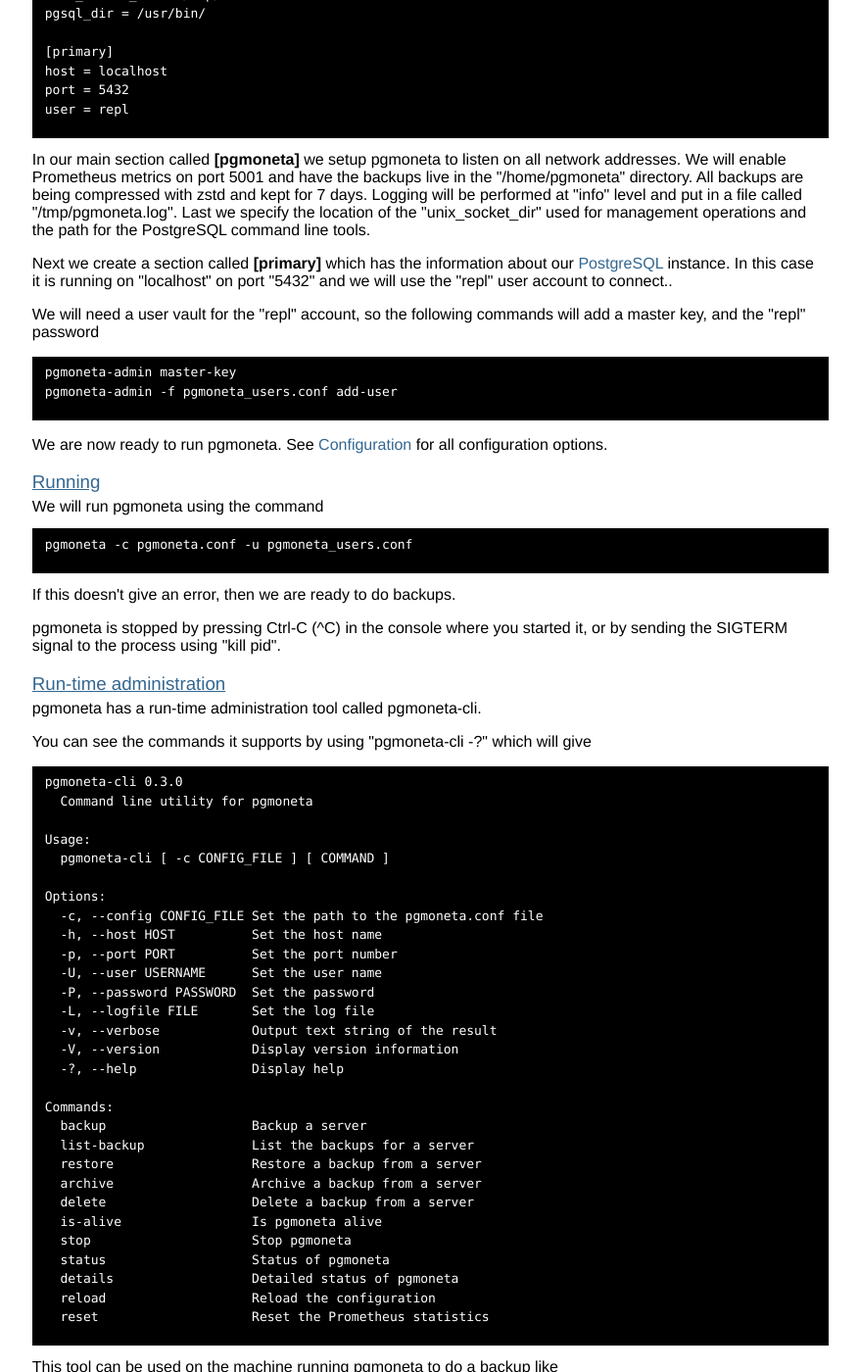
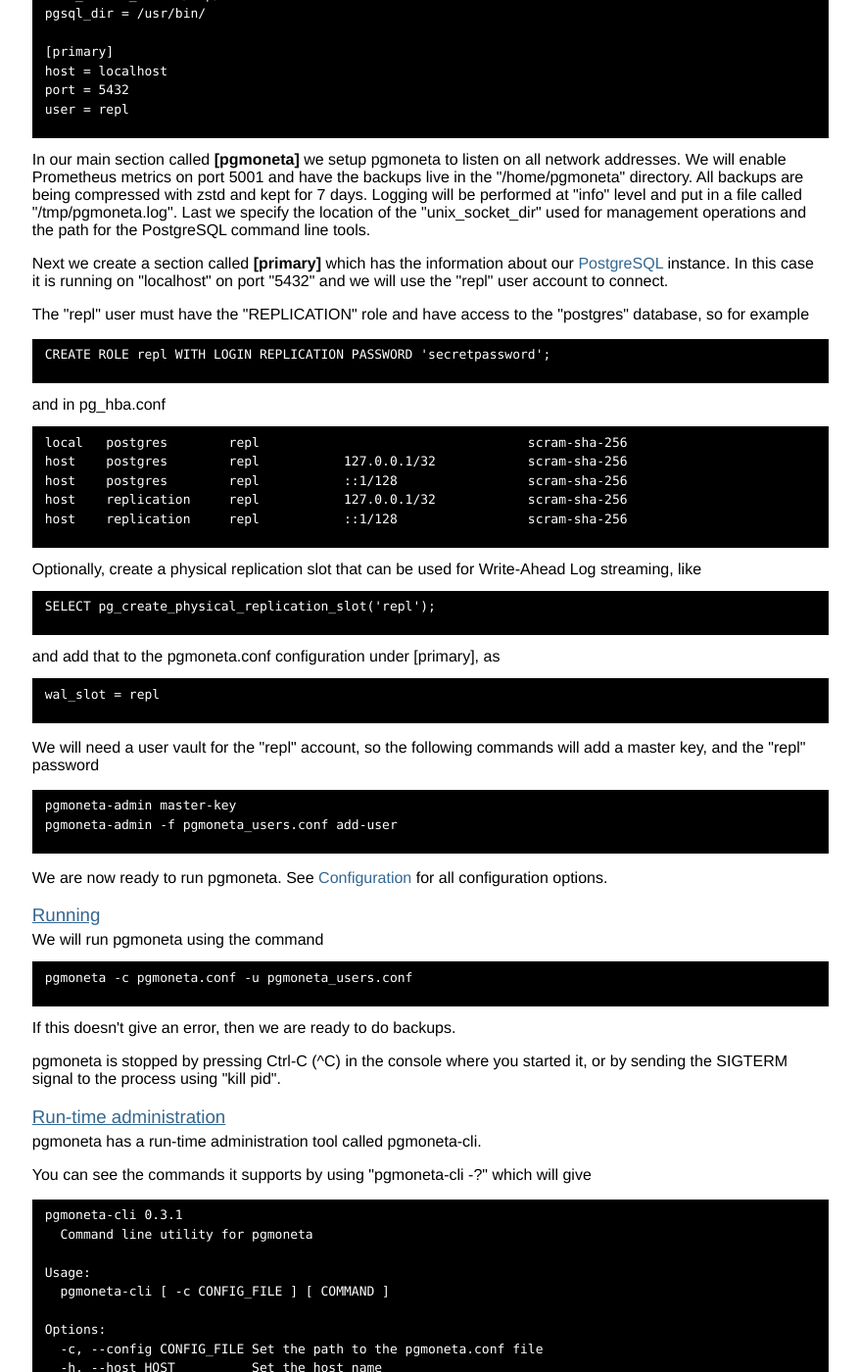
Before and after one commit to pgmoneta/pgmoneta.github.io, a Jekyll site: the page built from gettingstarted.html, in a window 1280 px wide and 1400 px high, scrolled down 855 px. Shown: the whole window at 98% size, without its empty margins (220-1097 px from the left). Built offline with Jekyll 4.4.1, drawn with Linux system fonts in a browser that asks for light colours; some web fonts are replaced; some of the changed text lies outside the part shown.

Commit message:
pgmoneta 0.3.1

```diff
--- a/_data/releases.yml
+++ b/_data/releases.yml
@@ -7,3 +7,6 @@
 - name: pgmoneta 0.3.0
   date: 2021-07-01
   announce: release/announcement/2021/07/01/pgmoneta-0.3.0.html
+- name: pgmoneta 0.3.1
+  date: 2021-07-15
+  announce: release/announcement/2021/07/15/pgmoneta-0.3.1.html
--- a/gettingstarted.html
+++ b/gettingstarted.html
@@ -16,7 +16,7 @@ layout: default
     using "pgmoneta -?". You should see
 
     <pre>
-pgmoneta 0.3.0
+pgmoneta 0.3.1
   Backup / restore solution for PostgreSQL
 
 Usage:
@@ -72,7 +72,37 @@ user = repl
     <p/>
     Next we create a section called <b>[primary]</b> which has the information about our
     <a href="https://www.postgresql.org">PostgreSQL</a> instance. In this case it is running
-    on "localhost" on port "5432" and we will use the "repl" user account to connect..
+    on "localhost" on port "5432" and we will use the "repl" user account to connect.
+    <p/>
+    The "repl" user must have the "REPLICATION" role and have access to the "postgres" database,
+    so for example
+    <pre>
+CREATE ROLE repl WITH LOGIN REPLICATION PASSWORD 'secretpassword';
+    </pre>
+
+    and in pg_hba.conf
+
+    <pre>
+local   postgres        repl                                   scram-sha-256
+host    postgres        repl           127.0.0.1/32            scram-sha-256
+host    postgres        repl           ::1/128                 scram-sha-256
+host    replication     repl           127.0.0.1/32            scram-sha-256
+host    replication     repl           ::1/128                 scram-sha-256
+    </pre>
+
+    Optionally, create a physical replication slot that can be used for Write-Ahead Log streaming,
+    like
+
+    <pre>
+SELECT pg_create_physical_replication_slot('repl');
+    </pre>
+
+    and add that to the pgmoneta.conf configuration under [primary], as
+
+    <pre>
+wal_slot = repl
+    </pre>
+
     <p/>
     We will need a user vault for the "repl" account, so the following commands will add
     a master key, and the "repl" password
@@ -106,7 +136,7 @@ pgmoneta -c pgmoneta.conf -u pgmoneta_users.conf
     You can see the commands it supports by using "pgmoneta-cli -?" which will give
 
     <pre>
-pgmoneta-cli 0.3.0
+pgmoneta-cli 0.3.1
   Command line utility for pgmoneta
 
 Usage:
@@ -176,7 +206,7 @@ echo $?
     You can see the commands it supports by using "pgmoneta-admin -?" which will give
 
     <pre>
-pgmoneta-admin 0.3.0
+pgmoneta-admin 0.3.1
   Administration utility for pgmoneta
 
 Usage:
```
Also changed, not shown: _posts/2021-07-15-pgmoneta-0.3.1.md (added, +18 -0 lines).
